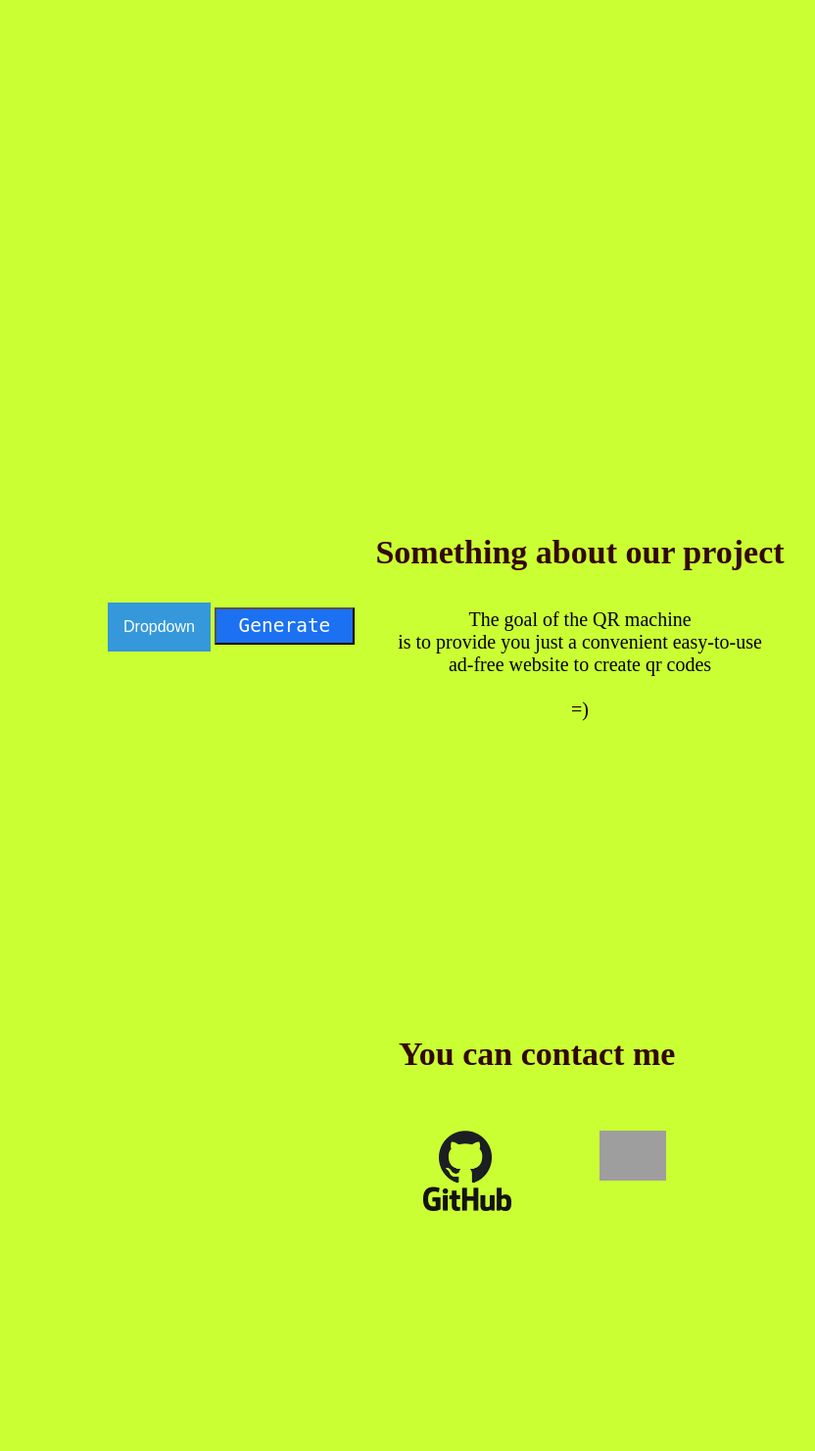
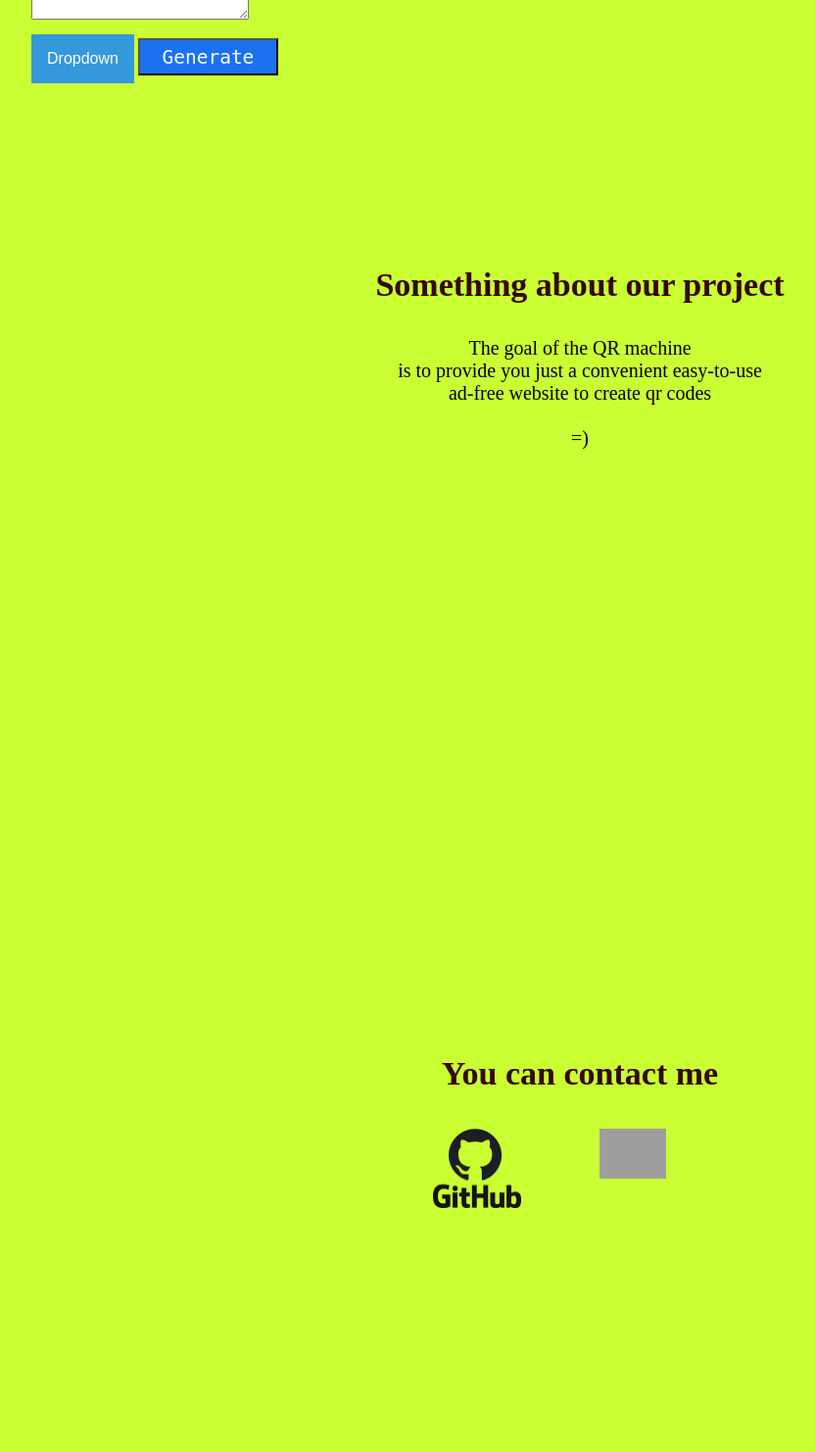
Before and after one commit to moonahod/GeneratorQR, a Django app: page /Olympia/ in a window 1280 px wide. Shown: the part 486-1967 px from the top of the page at 98% size, without its empty margins (48-880 px from the left). Before the commit the page ends 1722 px from the top, so only its background shows below. Run offline with Django 5.2, Linux system fonts and the light colour scheme; grey boxes are pictures that could not be loaded.

Commit message:
Update style.css

```diff
--- a/GeneratorQR/Olympia/static/style.css
+++ b/GeneratorQR/Olympia/static/style.css
@@ -34,72 +34,74 @@ body, html {
 }
 /*End of basic essentials*/
 
- /*too many styles later on*/
+/*too many styles later on*/
+.h1_welcome {
+    margin-top: 28px;
+    text-align: center;
+    text-decoration: underline overline;
+    z-index: 1;
+}
+
 .h1_home {
-    position: absolute;
-    top: 90px;
-    left: 80px;
+    margin-top: 55px;
+    margin-left: 80px;
     z-index:1;
 }
 
 .form_home {
-    position: absolute;
-    top: 185px;
-    left: 80px;
+    margin-top: 55px;
+    margin-left: 80px;
     z-index:1;
 }
 
 .p_click {
+    margin-top: -803px;
+    margin-left: 485px;
     text-align: center;
-    position: relative;
-    top: -845px;
-    left: 550px;
 }
 
 .img_code1 {
-    position: absolute;
-    top: -40px;
-    left: 610px;
+    margin-top: 15px;
+    margin-left: 660px;
     z-index:1;
 }
 
 .h1_code_example {
     position: absolute;
-    top: -100px;
-    left: 679px;
+    top: 110px;
+    left: 730px;
     z-index:1;
 }
 
 .default_qr_img {
     position: absolute;
-    top: 0px;
-    left: 680px;
+    top: 178px;
+    left: 730px;
     z-index:1;
 }
 
 .h1_about {
     text-align: center;
-    margin-top: 970px;
+    margin-top: 180px;
     z-index:1
 }
 
 .p_about {
+    margin-top: 34px;
     text-align: center;
-    margin-top: 38px;
     z-index:1;
 }
 
 .h1_contacts {
-    position: absolute;
-    top: 1520px;
-    left: 455px;
+    margin-top: 580px;
+    text-align: center;
     z-index:1;
 }
 
 .p_github {
     position: absolute;
-    top: 1620px;
-    left: 480px;
+    margin-top: 14px;
+    margin-left: 490px;
     z-index:1;
 }
 
@@ -110,8 +112,8 @@ body, html {
 
 .p_mailto {
     position: absolute;
-    top: 1620px;
-    left: 660px;
+    margin-top: 14px;
+    margin-left: 660px;
     z-index:1;
 }
 
@@ -239,9 +242,8 @@ a {
 }
 
 .dropdown {
-    margin-top: 620px;
-    margin-left: 78px;
-    display: inline-block;
+  position: relative;
+  display: inline-block;
 }
 
 .dropdown-content {
```
Also changed, not shown: other parts of GeneratorQR/Olympia/static/style.css (+3 -44 lines).
